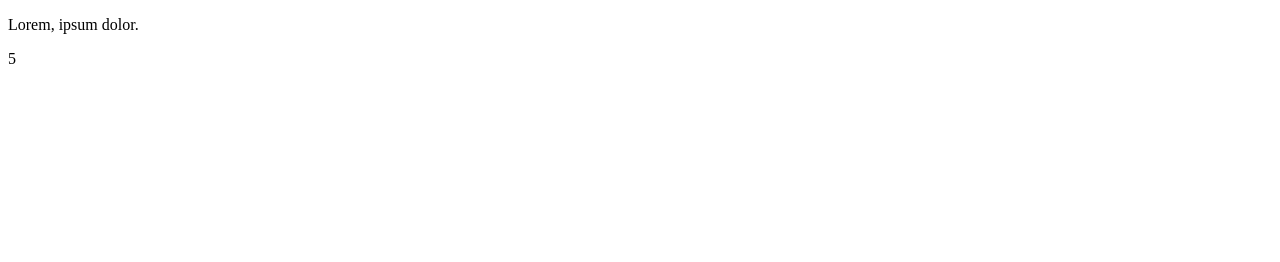
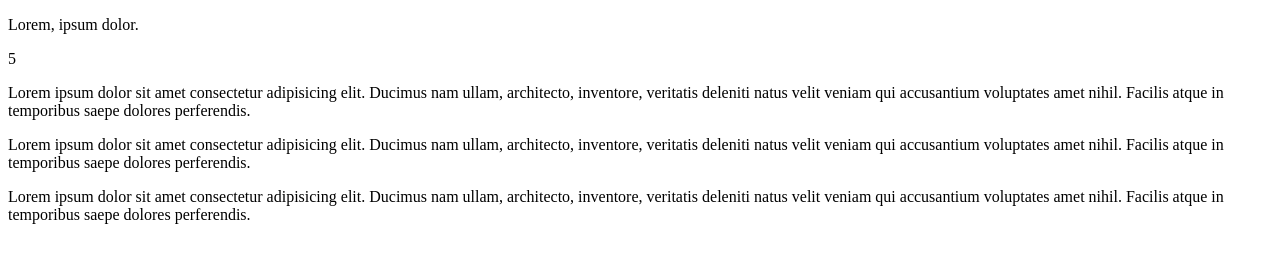
Before and after one commit to GOMEZSIL/Clase9-GIT-24167, a plain HTML site: page index.html in a window 1280 px wide. Drawn offline with Linux system fonts and the light colour scheme.

Commit message:
Más párrafo

```diff
--- a/index.html
+++ b/index.html
@@ -14,6 +14,11 @@
         <div>
             5
         </div>
+        <div>
+            <p>Lorem ipsum dolor sit amet consectetur adipisicing elit. Ducimus nam ullam, architecto, inventore, veritatis deleniti natus velit veniam qui accusantium voluptates amet nihil. Facilis atque in temporibus saepe dolores perferendis.</p>
+            <p>Lorem ipsum dolor sit amet consectetur adipisicing elit. Ducimus nam ullam, architecto, inventore, veritatis deleniti natus velit veniam qui accusantium voluptates amet nihil. Facilis atque in temporibus saepe dolores perferendis.</p>
+            <p>Lorem ipsum dolor sit amet consectetur adipisicing elit. Ducimus nam ullam, architecto, inventore, veritatis deleniti natus velit veniam qui accusantium voluptates amet nihil. Facilis atque in temporibus saepe dolores perferendis.</p>
+        </div>
     </main>
 
     <footer></footer>
```
